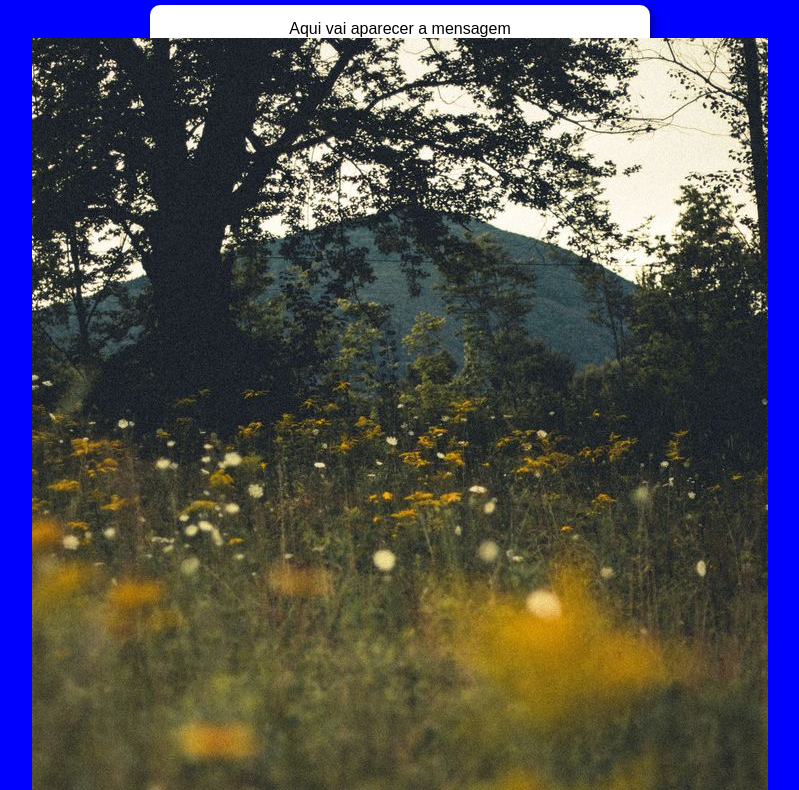
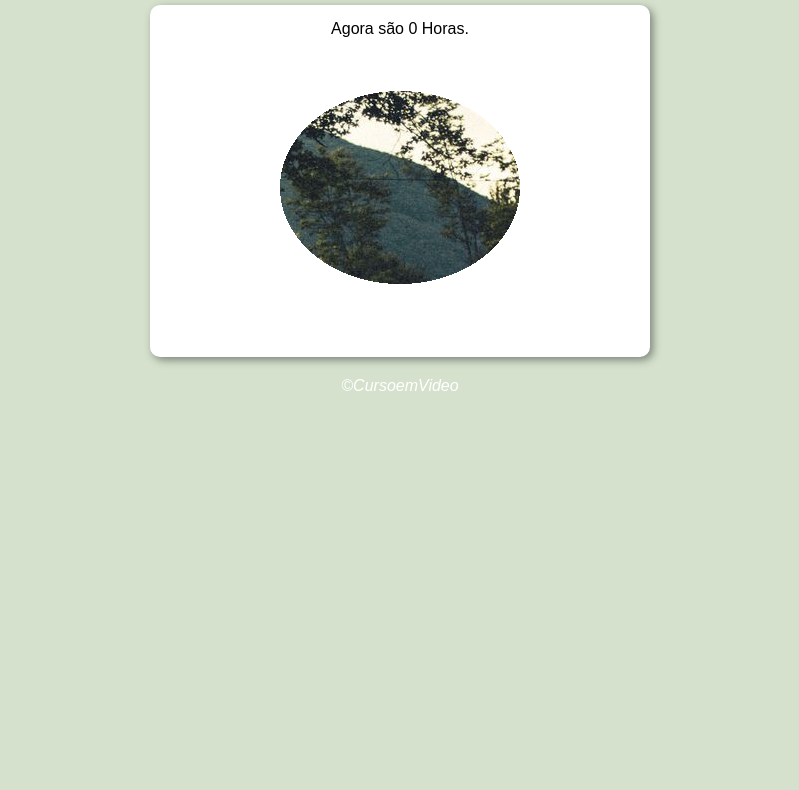
Before and after one commit to vMarcos1/javascript, a plain HTML site: page desafios/ds001/index.html in a window 1280 px wide. Shown: the part 72-862 px from the top of the page, without its empty margins (240-1039 px from the left). After the commit the page ends 840 px from the top, so only its background shows below. Drawn offline with Linux system fonts and the light colour scheme.

Commit message:
att projeto

```diff
--- a/desafios/ds001/index.html
+++ b/desafios/ds001/index.html
@@ -7,7 +7,7 @@
     <link rel="stylesheet" href="src/estilos/estilo.css">
     <title>Desafio Horas</title>
 </head>
-<body>
+<body onload="carregar()">
     <header>
         <h1 class="titulo" id="titulo">Hora do Dia</h1>
     </header>
@@ -18,7 +18,7 @@
         </div>
 
         <div id="foto">
-            <img src="src/imagens/manha.jpg" alt="imagem-manhã">
+            <img id="imagem" src="src/imagens/imgdia.png" alt="Imagem-dia">
         </div>
 
     </section>
--- a/desafios/ds001/src/estilos/estilo.css
+++ b/desafios/ds001/src/estilos/estilo.css
@@ -34,10 +34,7 @@ body {
 
 }
 
-.caixa .foto {
-    height: 50px;
-    width: 50px;
-}
+
 
 
 
--- a/desafios/ds001/src/scripts/script.js
+++ b/desafios/ds001/src/scripts/script.js
@@ -0,0 +1,23 @@
+function carregar() {
+    var mensagem = document.getElementById('msg')
+    var img = document.getElementById('imagem')
+    var data = new Date()
+    var hora = data.getHours()
+
+
+    mensagem.innerHTML = `Agora são ${hora} Horas.`
+    if (hora >= 0 && hora <=12) {
+        img.src = 'imgdia.png'
+        document.body.style.background = '#d5e1cd'
+
+
+    } else if (hora >= 13 && hora <= 18) {
+        img.src = 'imgtarde.png'
+        document.body.style.background = '#ffd68e'
+
+    } else if (hora >= 19 && hora <= 23) {
+        img.src = 'imgnoite.png'
+        document.body.style.background = '#9d96a8'
+
+    }
+}
```
Also changed, not shown: desafios/ds001/imgdia.png (added), desafios/ds001/imgnoite.png (added), desafios/ds001/imgtarde.png (added), desafios/ds001/src/imagens/manha.jpg (deleted), desafios/ds001/src/imagens/noite.jpg (deleted), desafios/ds001/src/imagens/tarde.jpg (deleted).
